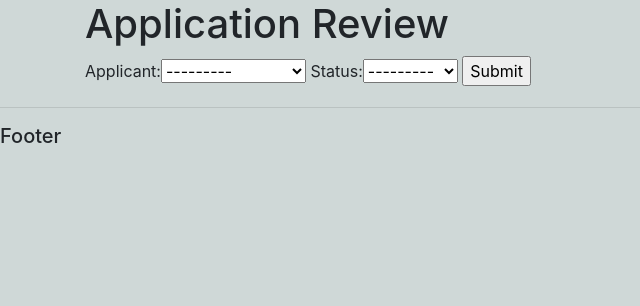
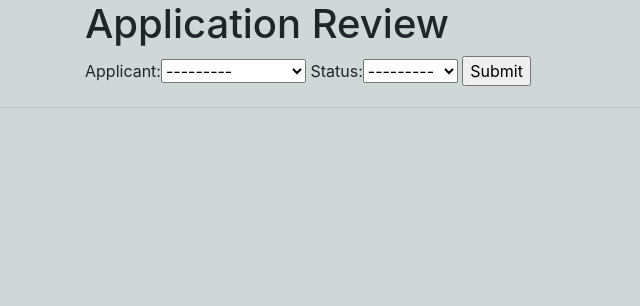
Before and after one commit to saiken86807/college-application-portal, a Django app: page /application_review/1/ in a window 1280 px wide. Shown: the part 121-427 px from the top of the page, without its empty margins (0-640 px from the left). Run offline with Django 3.2, Linux system fonts and the light colour scheme; data comes from the database, SQL or seed files in the repository; some libraries are stand-ins or nearby versions.

Commit message:
removed footer holder

```diff
--- a/appStatus/templates/appStatus/main.html
+++ b/appStatus/templates/appStatus/main.html
@@ -20,7 +20,6 @@
     {% endblock %}
 
     <hr>
-    <h5>Footer</h5>
 </body>
 <script src="https://code.jquery.com/jquery-3.3.1.slim.min.js"
     integrity="sha384-q8i/X+965DzO0rT7abK41JStQIAqVgRVzpbzo5smXKp4YfRvH+8abtTE1Pi6jizo"
```
